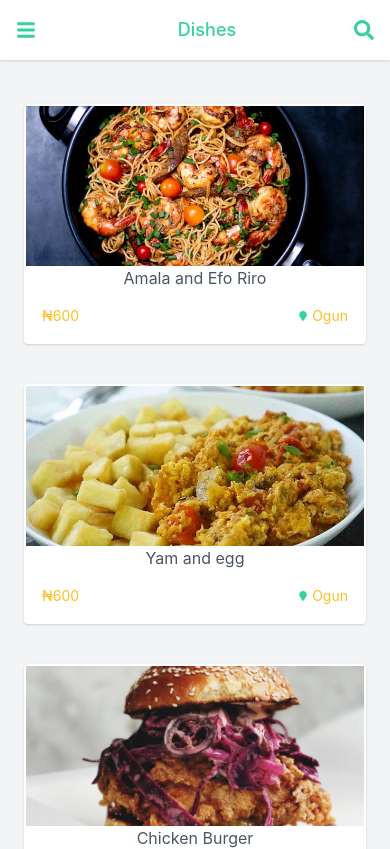
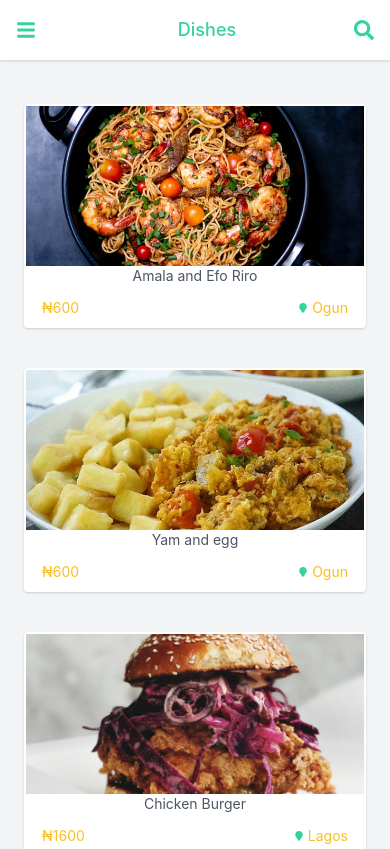
Before and after one commit to Ahmodadeola/EveryFood, a React (Create React App) app: page /app/dishes in a window 390 px wide. Shown: the top 849 px of the page. Built offline with nearby package versions, Linux system fonts and the light colour scheme.

Commit message:
made dishcards uniform height and positioned price & scope to absolute position

```diff
--- a/src/assets/css/app/DishCard.css
+++ b/src/assets/css/app/DishCard.css
@@ -1,5 +1,9 @@
 .card-img-container {
-  height: 10em;
+  height: 10rem;
+}
+
+.dishcard-container {
+  height: 14em;
 }
 
 .card-img {
--- a/src/components/app/Header.js
+++ b/src/components/app/Header.js
@@ -35,7 +35,7 @@ function Header() {
       <header
         className={`md:w-4/5 ${
           !search && "p-4"
-        } z-0 fixed shadow bg-white w-full`}
+        } z-10 fixed shadow bg-white w-full`}
       >
         {!search ? (
           <div className="flex justify-between items-center relative">
--- a/src/components/app/dishes/DishCard.js
+++ b/src/components/app/dishes/DishCard.js
@@ -8,17 +8,16 @@ function DishCard({ name, price, imgLink, scope, setupInfo = (f) => f }) {
     <Link to="/app/dishes/dish-info">
       <div
         onClick={setupInfo}
-        className="md:mx-4 shadow h-30 border-2 border-solid
-    border-transparent hover:border-green-300  rounded mb-10 cursor-pointer bg-white"
+        className="dishcard-container relative md:mx-4 shadow border-2 border-solid
+    border-transparent hover:border-green-300 z-0 rounded mb-10 cursor-pointer bg-white"
       >
         <div className="card-img-container h-40">
           <img src={imgLink} alt={name} className="card-img w-full" />
         </div>
 
-        <p className="text-auto text-gray-600 text-medium text-center">
-          {name}
-        </p>
-        <div className="flex justify-between p-4">
+        <p className="text-auto text-gray-600 text-sm text-center">{name}</p>
+        <div className="absolute -bottom-2 w-full">
+          <div className="flex justify-between p-4 ">
             <p className="text-yellow-400 text-sm">
               <span>&#8358;</span>
               {price}
@@ -29,6 +28,7 @@ function DishCard({ name, price, imgLink, scope, setupInfo = (f) => f }) {
             </div>
           </div>
         </div>
+      </div>
     </Link>
   );
 }
--- a/src/components/home/MobileNavBar.js
+++ b/src/components/home/MobileNavBar.js
@@ -5,7 +5,7 @@ import NavItems from "./NavItems";
 const MobileNavBar = ({ isOpen = false, navLinks, setOpen = (f) => f }) => {
   const mainClasses =
     `cursor-pointer w-full h-7 left-0 top-0 absolute border-indigo-20 md:hidden transform
-  transition ease-in duration-400 z-10`.split();
+  transition ease-in duration-400 z-20`.split();
   isOpen
     ? mainClasses.push("translate-y-0")
     : mainClasses.push("-translate-y-96");
--- a/src/components/ui/BackDrop.js
+++ b/src/components/ui/BackDrop.js
@@ -4,7 +4,7 @@ const BackDrop = ({ show, close = () => null }) =>
   show ? (
     <div
       onClick={close}
-      className="fixed left-0 top-0 w-screen h-screen bg-gray-800 opacity-70 z-2"
+      className="fixed left-0 top-0 w-screen h-screen bg-gray-800 opacity-70 z-10"
     ></div>
   ) : null;
 
--- a/src/pages/app/dishes/dish-info.js
+++ b/src/pages/app/dishes/dish-info.js
@@ -43,7 +43,7 @@ function DishInfo() {
         <h2 className="bg-green-400 p-2 text-xl text-center text-white mb-4 font-bold">
           {selectedDish.name}
         </h2>
-        <p className="text-gray-600 md:text-base text-sm font-medium">
+        <p className="text-gray-600 text-sm font-medium">
           Delicious and finely garnished aganyin beans with a tantalizing pepper
           stew at the top, enjoy every bits.
         </p>
```
Lines whose indentation alone changed are shown as unchanged.
